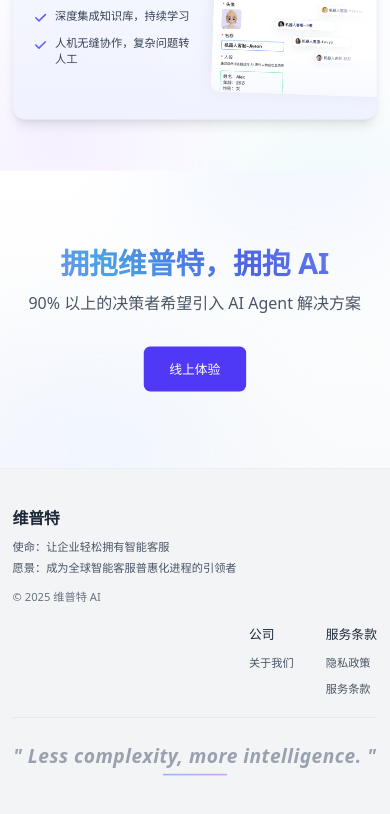
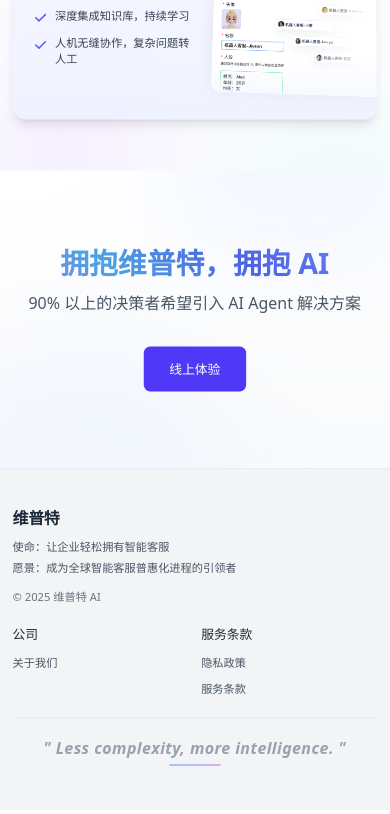
Before and after one commit to jiangyongjin1990/ai-customer-service, a Next.js app: page / in a window 390 px wide. Shown: the part 2555-3369 px from the top of the page. Built offline with nearby package versions, Linux system fonts and the light colour scheme.

Commit message:
修复移动端底栏布局问题

```diff
--- a/src/components/Footer.tsx
+++ b/src/components/Footer.tsx
@@ -118,8 +118,8 @@ const Footer = ({ isFixed = false }: { isFixed?: boolean }) => {
             <div className="hidden md:block md:col-span-2 lg:col-span-2"></div>
 
             {/* 右侧导航区域 */}
-            <div className="md:col-span-5 lg:col-span-4 flex justify-end">
-              <div className="grid grid-cols-2 gap-8 w-auto">
+            <div className="md:col-span-5 lg:col-span-4 flex justify-between md:justify-end w-full">
+              <div className="grid grid-cols-2 gap-4 sm:gap-8 w-full md:w-auto">
                 <div>
                   <h4 className="text-gray-800 font-medium mb-3">公司</h4>
                   <ul className="space-y-2">
@@ -146,12 +146,12 @@ const Footer = ({ isFixed = false }: { isFixed?: boolean }) => {
           </div>
 
           {/* 底部座右铭 - 现代化设计 */}
-          <div className={`border-t border-gray-200 ${isFixed ? 'pt-3 pb-2' : 'pt-8 pb-4'} flex justify-center items-center`}>
+          <div className={`border-t border-gray-200 ${isFixed ? 'pt-3 pb-2' : 'pt-6 sm:pt-8 pb-4'} flex justify-center items-center`}>
             <div className="relative">
-              <p className="text-gray-400 italic text-2xl font-bold tracking-wide">
+              <p className="text-gray-400 italic text-xl sm:text-2xl font-bold tracking-wide text-center">
                 " Less complexity, more intelligence. "
               </p>
-              <div className="absolute w-20 h-0.5 bg-gradient-to-r from-blue-400 to-purple-400 bottom-0 left-1/2 transform -translate-x-1/2 -mb-2 opacity-70"></div>
+              <div className="absolute w-16 sm:w-20 h-0.5 bg-gradient-to-r from-blue-400 to-purple-400 bottom-0 left-1/2 transform -translate-x-1/2 -mb-2 opacity-70"></div>
             </div>
           </div>
         </div>
```
